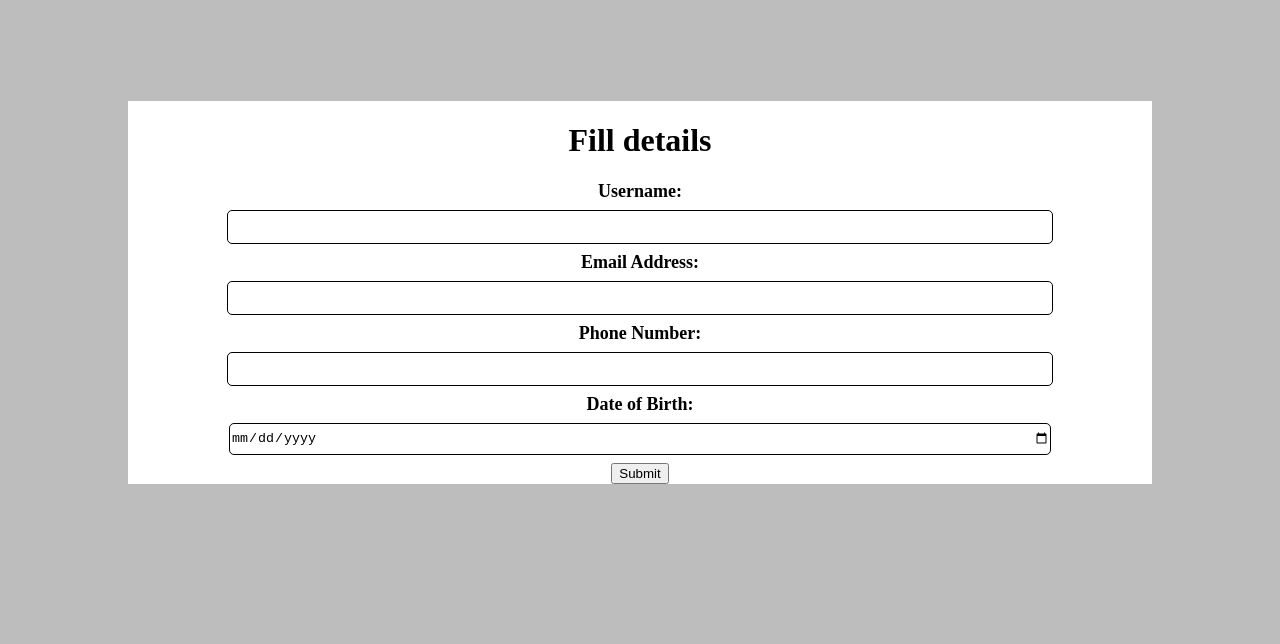
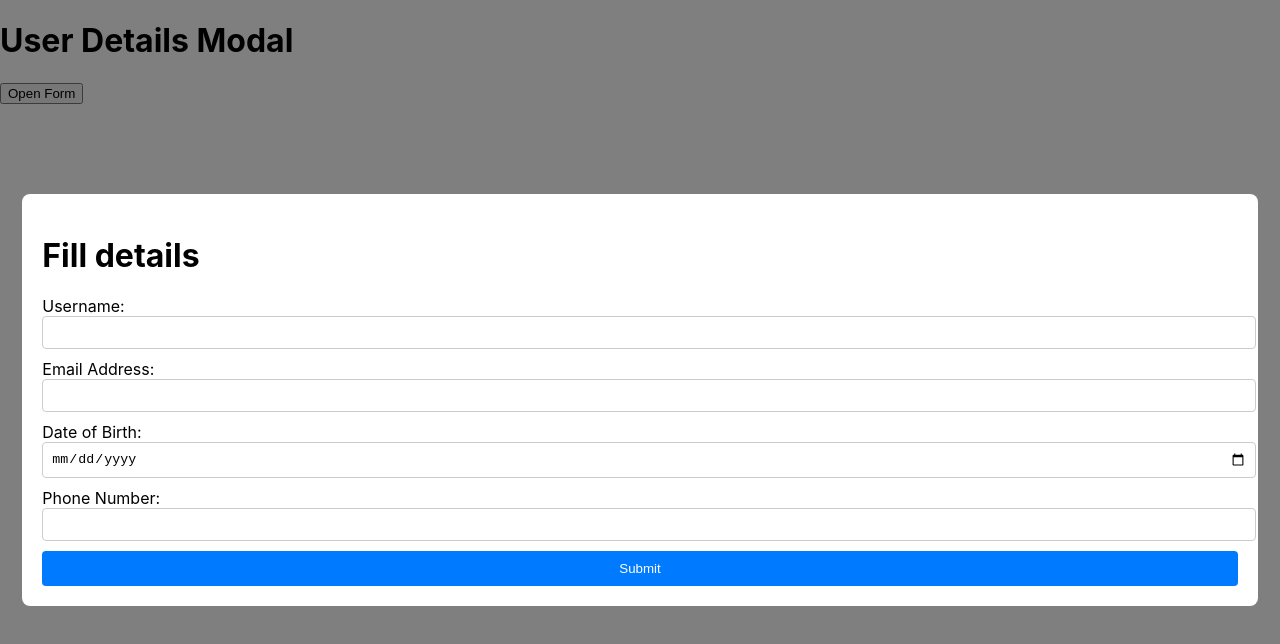
Before and after one commit to ajaykumar-21/XModal, a React (Create React App) app in the folder modal/: page / in a window 1280 px wide. Both pictures are taken after a click on the button "Open Form". Shown: the top 644 px of the page. Built offline with nearby package versions, Linux system fonts and the light colour scheme.

Commit message:
add new fn

```diff
--- a/modal/src/App.css
+++ b/modal/src/App.css
@@ -1,51 +1,43 @@
-.model-wrapper {
-  display: flex;
-  flex-direction: column;
-  align-items: center;
-  font-family: serif;
+.modal {
+  position: relative;
 }
 
-.modal-content{
-  z-index: 2;
-  width: 80%;
-  height: 60%;
-  background-color: rgb(255, 255, 255 , 1) ;
+.modal-content {
   display: flex;
-  flex-direction: column;
+  justify-content: center;
   align-items: center;
-}
-
-/* .submit-button{
-  margin: 10px;
-  height: 30px;
-  width: 90px;
-  background-color: #4935ff;
-  color: #fff;
-  border: none;
-  border-radius: 5px;
-  font-size: 12px;
-} */
-
-input{
-  width:  80%;
-  height: 30px;
-  border:  1px solid black;
-  border-radius: 5px;
-  margin-top: 8px;
-  margin-bottom: 8px;
-}
-
-label{
-  font-size: 18px;
-  font-weight: 700;
-}
-
-.modal{
   position: fixed;
   top: 0;
   left: 0;
-  right: 0;
-  bottom: 0;
-  background-color: rgba(189, 189, 189, 1);
-  z-index: 0;
+  width: 100%;
+  height: 100%;
+  background-color: rgba(0, 0, 0, 0.5); /* semi-transparent black background */
 }
+
+.modal-form {
+  background-color: white;
+  padding: 20px;
+  border-radius: 8px;
+}
+
+.modal-form input {
+  width: 100%;
+  margin-bottom: 10px;
+  padding: 8px;
+  border: 1px solid #ccc;
+  border-radius: 4px;
+}
+
+.modal-form button {
+  width: 100%;
+  padding: 10px;
+  background-color: #007bff;
+  color: white;
+  border: none;
+  border-radius: 4px;
+  cursor: pointer;
+}
+
+.modal-form button:hover {
+  background-color: #0056b3;
+}
--- a/modal/src/App.js
+++ b/modal/src/App.js
@@ -2,15 +2,28 @@ import { useState } from "react";
 import "./App.css";
 
 function App() {
-  const [showForm, setShowForm] = useState(false);
+  const [isOpen, setIsOpen] = useState(false);
+  // const [username, setUsername] = useState("");
+  // const [email, setEmail] = useState("");
+  // const [dob, setDob] = useState("");
+  // const [phone, setPhone] = useState("");
+
   const [obj, setObj] = useState({
     username: "",
     email: "",
     phone: "",
     dob: "",
   });
-  // Submit Form Functionality
-  function handleSubmit(e) {
+
+  const handleOpenModal = () => {
+    setIsOpen(true);
+  };
+
+  const handleCloseModal = () => {
+    setIsOpen(false);
+  };
+
+  const handleSubmit = (e) => {
     e.preventDefault();
     const emailRegex = /^[a-zA-Z0-9._-]+@[a-zA-Z0-9.-]+\.[a-zA-Z]{2,4}$/;
 
@@ -27,7 +40,7 @@ function App() {
     }
 
     setObj({ username: "", email: "", phone: "", dob: "" });
-  }
+  };
 
   function handleChange(e) {
     const { name, value } = e.target;
@@ -35,54 +48,54 @@ function App() {
   }
 
   return (
-    <div className="model-wrapper">
+    <div className="modal">
       <h1>User Details Modal</h1>
-      <button onClick={() => setShowForm(true)}>Open Form</button>
-      {showForm && (
-        <>
-          <div className="modal" onClick={() => setShowForm(false)}></div>
-          <form className="modal-content" onSubmit={handleSubmit}>
+      <button onClick={handleOpenModal}>Open Form</button>
+      {isOpen && (
+        <div className="modal-content" onClick={handleCloseModal}>
+          <div className="modal-form" onClick={(e) => e.stopPropagation()}>
             <h1>Fill details</h1>
             <label htmlFor="username">Username:</label>
             <input
               type="text"
               name="username"
+              // placeholder="Username"
               id="username"
               value={obj.username}
               onChange={handleChange}
-              required
             />
             <label htmlFor="email">Email Address:</label>
             <input
               type="email"
               name="email"
+              // placeholder="Email"
               id="email"
               value={obj.email}
               onChange={handleChange}
-              required
             />
-            <label htmlFor="phone">Phone Number:</label>
+           <label htmlFor="dob">Date of Birth:</label>
             <input
-              type="tel"
+              type="date"
+              name="dob"
+              // placeholder="Date of Birth"
+              id="dob"
+              value={obj.dob}
+              onChange={handleChange}
+            />
+             <label htmlFor="phone">Phone Number:</label>
+            <input
+              type="text"
               name="phone"
+              // placeholder="Phone"
               id="phone"
               value={obj.phone}
               onChange={handleChange}
             />
-            <label htmlFor="dob">Date of Birth:</label>
-            <input
-              type="date"
-              name="dob"
-              id="dob"
-              value={obj.dob}
-              onChange={handleChange}
-              required
-            />
-            <button type="submit" className="submit-button">
+            <button className="submit-button" onClick={handleSubmit}>
               Submit
             </button>
-          </form>
-        </>
+          </div>
+        </div>
       )}
     </div>
   );
```
